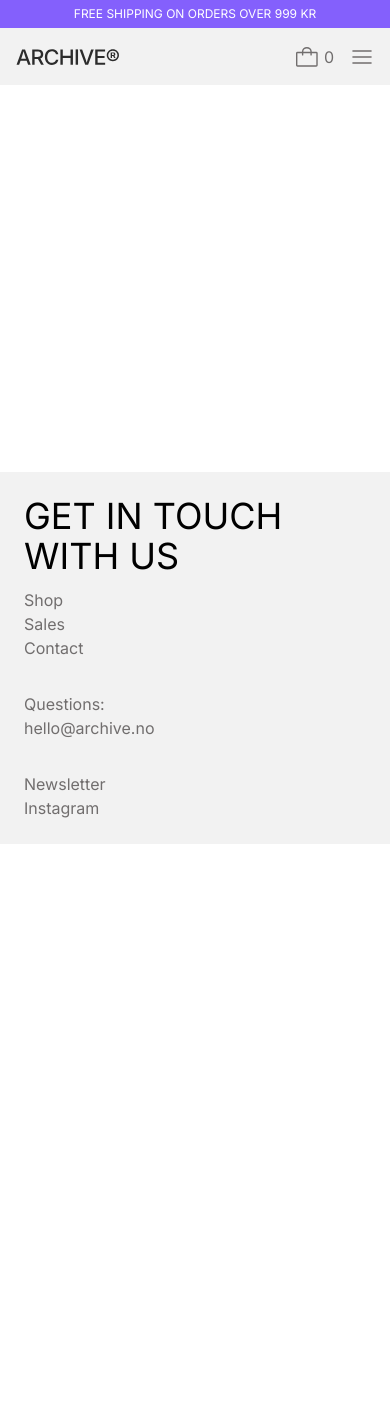
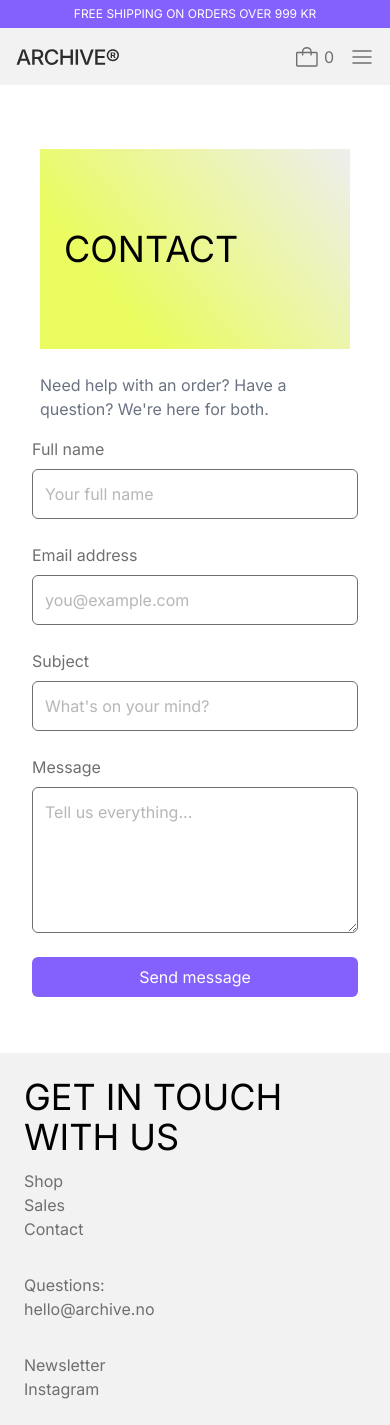
Before and after one commit to 8headswillroll8/archive, a React (Vite) app: page /contact in a window 390 px wide. Before the commit the page ends 844 px from the top, so only its background shows below. Built offline with nearby package versions, Linux system fonts and the light colour scheme.

Commit message:
feat: implement contact form with Zod validation

```diff
--- a/src/components/Button.tsx
+++ b/src/components/Button.tsx
@@ -1,12 +1,13 @@
 interface ButtonProps {
   name: string;
   onClick?: () => void;
+  type?: "button" | "submit";
 }
 
-function Button({ name, onClick }: ButtonProps) {
+function Button({ name, onClick, type = "button" }: ButtonProps) {
   return (
     <button
-      type="button"
+      type={type}
       onClick={onClick}
       className="w-full text-white bg-brand-accent rounded-md px-6 py-2 hover:font-medium"
     >
@@ -14,4 +15,5 @@ function Button({ name, onClick }: ButtonProps) {
     </button>
   );
 }
+
 export default Button;
--- a/src/components/PageBanner.tsx
+++ b/src/components/PageBanner.tsx
@@ -1,7 +1,11 @@
-function PageBanner() {
+interface PageBannerProps {
+  title: string;
+}
+
+function PageBanner({ title }: PageBannerProps) {
   return (
-    <section className="flex flex-col justify-center gap-3 h-50 m-6 p-6 md:p-8 bg-(image:--color-brand-gradient) ">
-      <h1>SHOP</h1>
+    <section className="m-6 flex h-50 flex-col justify-center gap-3 bg-(image:--color-brand-gradient) p-6 md:p-8">
+      <h1>{title}</h1>
     </section>
   );
 }
--- a/src/index.css
+++ b/src/index.css
@@ -9,6 +9,8 @@
   --color-brand-neutral-100: #f2f2f2;
   --color-brand-neutral-500: #716e6e;
   --color-brand-neutral-900: #2c2c2c;
+
+  --color-brand-alert: #b90606;
 
   --font-sans: "Inter", sans-serif;
 }
--- a/src/pages/Contact.tsx
+++ b/src/pages/Contact.tsx
@@ -1,5 +1,126 @@
+import PageBanner from "../components/PageBanner";
+import Button from "../components/Button";
+import { useForm } from "react-hook-form";
+import { zodResolver } from "@hookform/resolvers/zod";
+import { z } from "zod";
+import { useState } from "react";
+
+const contactSchema = z.object({
+  fullName: z.string().trim().min(3, "Name must be at least 3 characters"),
+  email: z.email("Please enter a valid email address"),
+  subject: z.string().trim().min(3, "Subject must be at least 3 characters"),
+  message: z.string().trim().min(10, "Message must be at least 10 characters"),
+});
+
+type ContactFormData = z.infer<typeof contactSchema>;
+
 function Contact() {
-  return null;
+  const [isSubmitted, setIsSubmitted] = useState(false);
+
+  const {
+    register,
+    handleSubmit,
+    formState: { errors },
+  } = useForm<ContactFormData>({
+    resolver: zodResolver(contactSchema),
+  });
+
+  function onSubmit(data: ContactFormData) {
+    console.log("Form submitted:", data);
+    setIsSubmitted(true);
+  }
+
+  return (
+    <section className="mx-auto w-full max-w-5xl px-4 py-10">
+      <PageBanner title="CONTACT" />
+
+      <p className="mt-3 mx-6 text-gray-500">
+        Need help with an order? Have a question? We're here for both.
+      </p>
+
+      {isSubmitted ? (
+        <div role="status" className="text-brand-accent">
+          <p className="m-6">
+            Message received :-) We'll take it from here. You've done enough
+            typing for today.
+          </p>
+        </div>
+      ) : (
+        <form
+          noValidate
+          onSubmit={handleSubmit(onSubmit)}
+          className="flex flex-col gap-6 m-4 text-brand-neutral-500"
+        >
+          <div className="grid grid-cols-1 gap-6 md:grid-cols-2">
+            <div className="flex flex-col gap-2">
+              <label htmlFor="fullName">Full name</label>
+              <input
+                id="fullName"
+                type="text"
+                {...register("fullName")}
+                placeholder="Your full name"
+                className="rounded-md border p-3 outline-none focus:border-brand-accent focus:ring-1 focus:ring-brand-accent"
+              />
+              {errors.fullName && (
+                <p className="text-sm text-brand-alert">
+                  {errors.fullName.message}
+                </p>
+              )}
+            </div>
+
+            <div className="flex flex-col gap-2">
+              <label htmlFor="email">Email address</label>
+              <input
+                id="email"
+                type="email"
+                {...register("email")}
+                placeholder="you@example.com"
+                className="rounded-md border p-3 outline-none focus:border-brand-accent focus:ring-1 focus:ring-brand-accent"
+              />
+              {errors.email && (
+                <p className="text-sm text-brand-alert">
+                  {errors.email.message}
+                </p>
+              )}
+            </div>
+          </div>
+
+          <div className="flex flex-col gap-2">
+            <label htmlFor="subject">Subject</label>
+            <input
+              id="subject"
+              type="text"
+              {...register("subject")}
+              placeholder="What's on your mind?"
+              className="rounded-md border p-3 outline-none focus:border-brand-accent focus:ring-1 focus:ring-brand-accent"
+            />
+            {errors.subject && (
+              <p className="text-sm text-brand-alert">
+                {errors.subject.message}
+              </p>
+            )}
+          </div>
+
+          <div className="flex flex-col gap-2">
+            <label htmlFor="message">Message</label>
+            <textarea
+              id="message"
+              {...register("message")}
+              rows={5}
+              placeholder="Tell us everything..."
+              className="rounded-md border p-3 outline-none focus:border-brand-accent focus:ring-1 focus:ring-brand-accent"
+            />
+            {errors.message && (
+              <p className="text-sm text-brand-alert">
+                {errors.message.message}
+              </p>
+            )}
+          </div>
+          <Button name="Send message" type="submit" />
+        </form>
+      )}
+    </section>
+  );
 }
 
 export default Contact;
--- a/src/pages/Products.tsx
+++ b/src/pages/Products.tsx
@@ -28,7 +28,7 @@ function Products() {
 
   return (
     <>
-      <PageBanner />
+      <PageBanner title="SHOP" />
       <SearchBar searchTerm={searchTerm} setSearchTerm={setSearchTerm} />
 
       <section className="grid grid-cols-1 gap-6 px-6 sm:grid-cols-2 md:grid-cols-3 lg:grid-cols-4">
```
